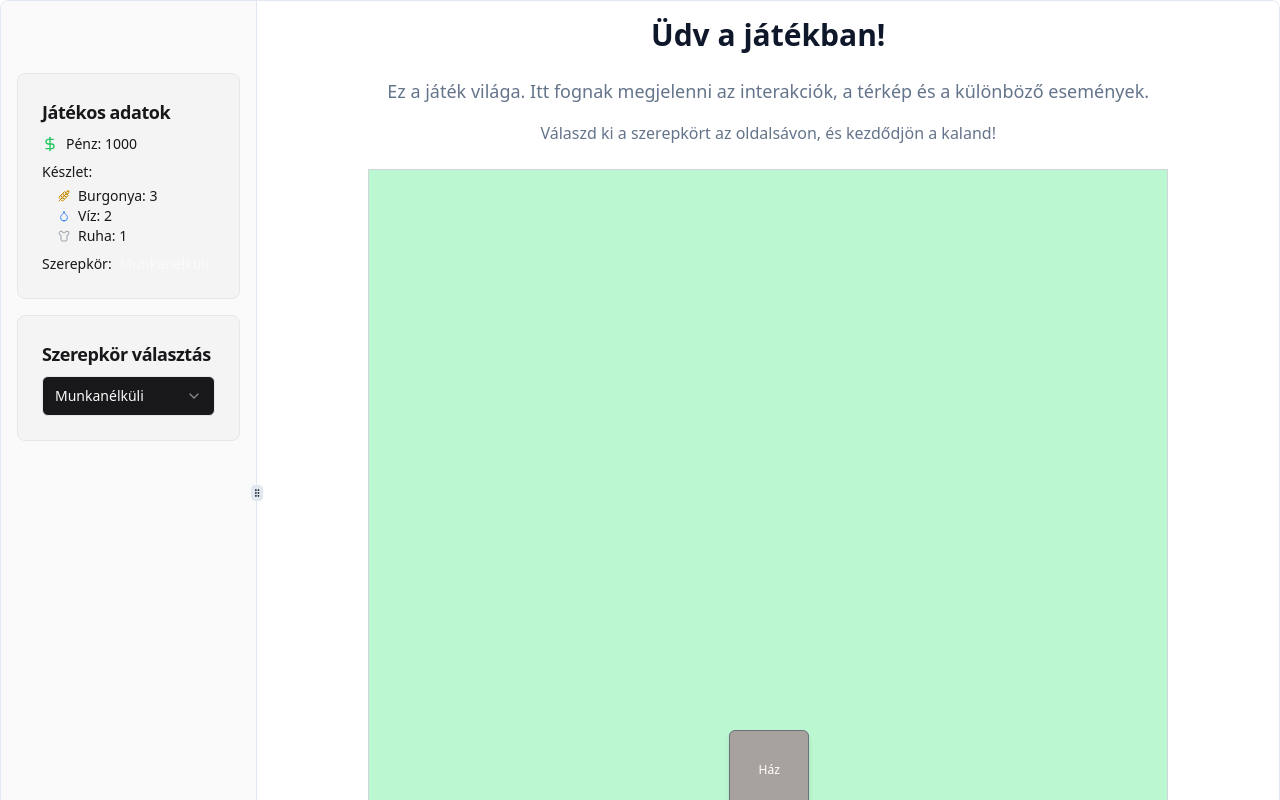
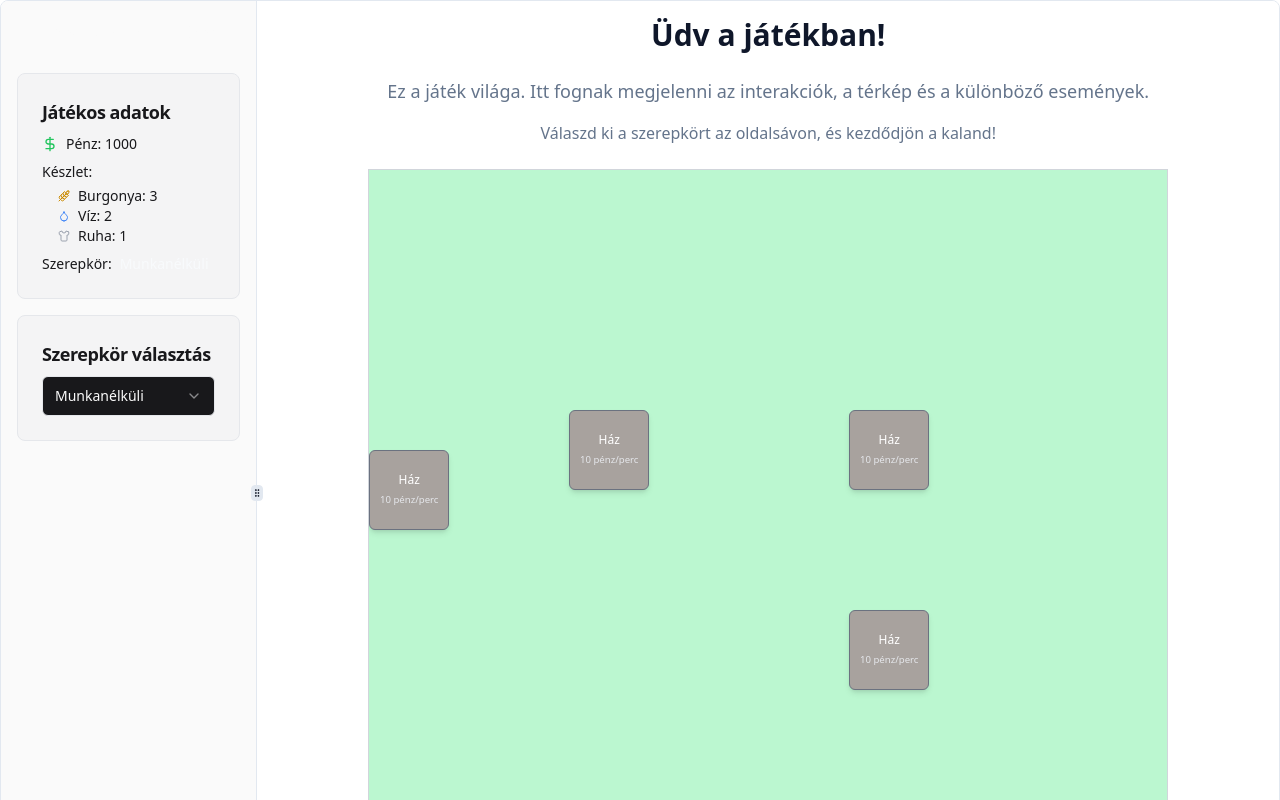
Before and after one commit to illes85/tile-o-polis, a React (Vite) app: page / in a window 1280 px wide. Shown: the top 800 px of the page. Built offline with nearby package versions, Linux system fonts and the light colour scheme.

Commit message:
[dyad] Négy, egymást nem fedő ház elhelyezése bérleti díjjal - wrote 2 file(s)

```diff
--- a/src/components/Building.tsx
+++ b/src/components/Building.tsx
@@ -9,9 +9,10 @@ interface BuildingProps {
   height: number; // rács egységekben
   type: "house"; // vagy más típusok később
   cellSizePx: number;
+  rentalPrice?: number; // Hozzáadva: bérleti díj
 }
 
-const Building: React.FC<BuildingProps> = ({ x, y, width, height, type, cellSizePx }) => {
+const Building: React.FC<BuildingProps> = ({ x, y, width, height, type, cellSizePx, rentalPrice }) => {
   const style: React.CSSProperties = {
     position: "absolute",
     left: x * cellSizePx,
@@ -21,12 +22,19 @@ const Building: React.FC<BuildingProps> = ({ x, y, width, height, type, cellSize
   };
 
   let content;
-  let classes = "border border-gray-500 flex items-center justify-center text-xs text-white";
+  let classes = "border border-gray-500 flex flex-col items-center justify-center text-xs text-white p-1";
 
   switch (type) {
     case "house":
       classes += " bg-stone-400 rounded-md shadow-md";
-      content = "Ház";
+      content = (
+        <>
+          Ház
+          {rentalPrice !== undefined && (
+            <span className="mt-1 text-[0.6rem] text-gray-200">{rentalPrice} pénz/perc</span>
+          )}
+        </>
+      );
       break;
     default:
       content = "Ismeretlen épület";
--- a/src/pages/Game.tsx
+++ b/src/pages/Game.tsx
@@ -21,22 +21,64 @@ const Game = () => {
   const [buildings, setBuildings] = useState<BuildingData[]>([]);
 
   useEffect(() => {
-    // Helyezzünk el egy 2x2-es házat véletlenszerűen
-    const houseWidth = 2;
-    const houseHeight = 2;
+    const newBuildings: BuildingData[] = [];
+    const occupiedCells = new Set<string>(); // A foglalt rács cellák nyomon követésére
 
-    const randomX = Math.floor(Math.random() * (MAP_GRID_SIZE - houseWidth));
-    const randomY = Math.floor(Math.random() * (MAP_GRID_SIZE - houseHeight));
+    const isCellOccupied = (x: number, y: number) => occupiedCells.has(`${x},${y}`);
 
-    const newHouse: BuildingData = {
-      id: "house-1",
-      x: randomX,
-      y: randomY,
-      width: houseWidth,
-      height: houseHeight,
-      type: "house",
+    const tryPlaceBuilding = (
+      buildingId: string,
+      buildingType: "house",
+      buildingWidth: number,
+      buildingHeight: number,
+      price: number,
+      maxAttempts = 200 // Növeltük a próbálkozások számát
+    ): BuildingData | null => {
+      for (let attempt = 0; attempt < maxAttempts; attempt++) {
+        const randomX = Math.floor(Math.random() * (MAP_GRID_SIZE - buildingWidth + 1));
+        const randomY = Math.floor(Math.random() * (MAP_GRID_SIZE - buildingHeight + 1));
+
+        let overlaps = false;
+        for (let x = randomX; x < randomX + buildingWidth; x++) {
+          for (let y = randomY; y < randomY + buildingHeight; y++) {
+            if (isCellOccupied(x, y)) {
+              overlaps = true;
+              break;
+            }
+          }
+          if (overlaps) break;
+        }
+
+        if (!overlaps) {
+          // Jelöljük meg a cellákat foglaltként
+          for (let x = randomX; x < randomX + buildingWidth; x++) {
+            for (let y = randomY; y < randomY + buildingHeight; y++) {
+              occupiedCells.add(`${x},${y}`);
+            }
+          }
+          return {
+            id: buildingId,
+            x: randomX,
+            y: randomY,
+            width: buildingWidth,
+            height: buildingHeight,
+            type: buildingType,
+            rentalPrice: price,
+          };
+        }
+      }
+      console.warn(`Nem sikerült elhelyezni az épületet ${buildingId} ${maxAttempts} próbálkozás után.`);
+      return null;
     };
-    setBuildings([newHouse]);
+
+    // Helyezzünk el 4 házat
+    for (let i = 0; i < 4; i++) {
+      const house = tryPlaceBuilding(`house-${i + 1}`, "house", 2, 2, 10);
+      if (house) {
+        newBuildings.push(house);
+      }
+    }
+    setBuildings(newBuildings);
   }, []); // Csak egyszer fusson le a komponens betöltésekor
 
   const handleRoleChange = (newRole: string) => {
```
